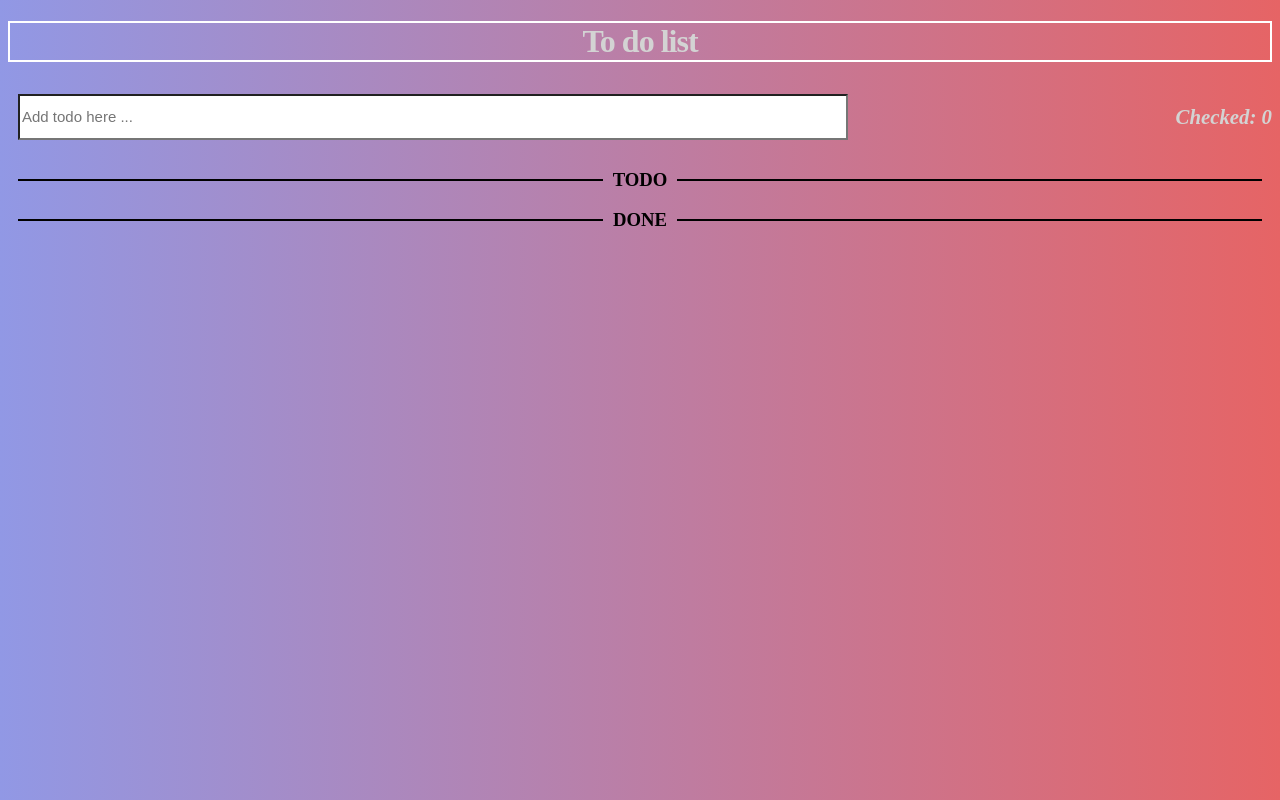
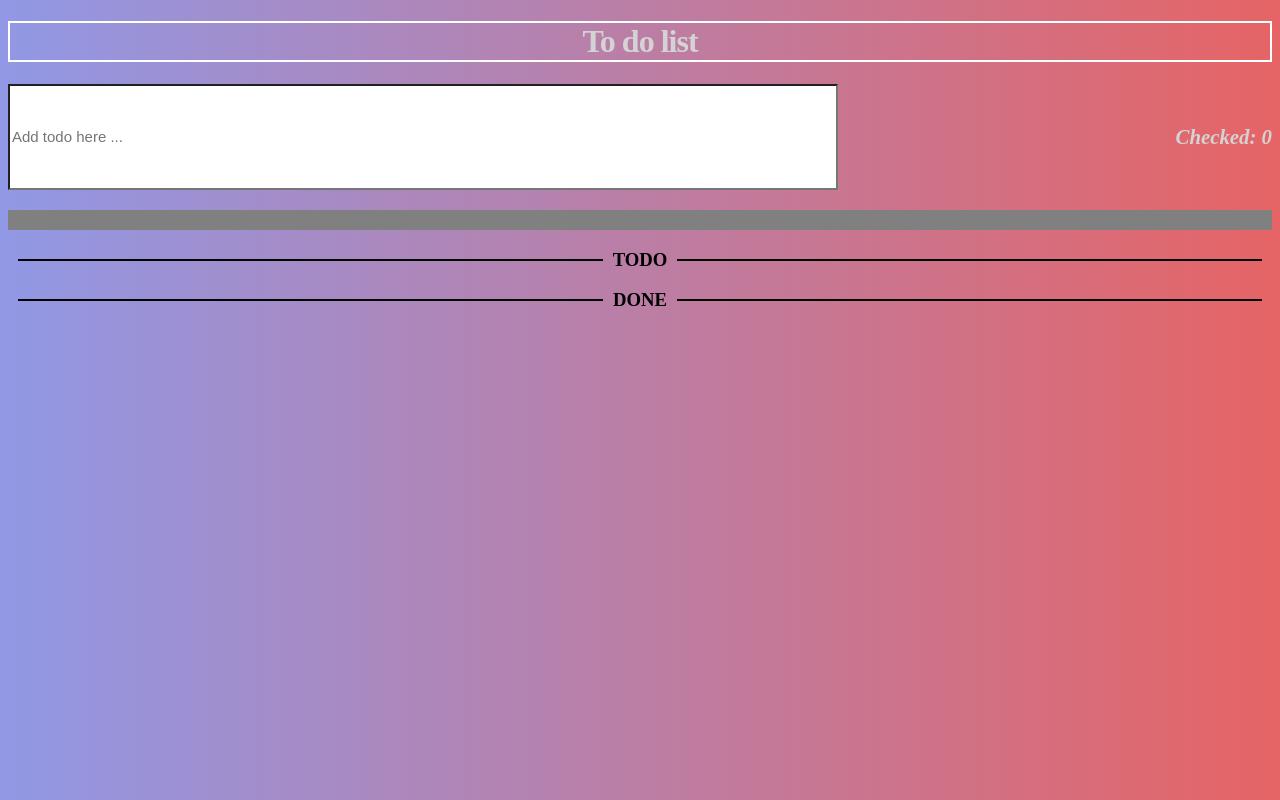
Before and after one commit to CaroSophie/TodoApp-Selfmade, a React (Create React App) app: page / in a window 1280 px wide. Built offline with nearby package versions, Linux system fonts and the light colour scheme.

Commit message:
Progressbar

```diff
--- a/src/App.js
+++ b/src/App.js
@@ -2,10 +2,13 @@ import React, { Component } from 'react'
 import uid from 'uid'
 import Header from './Header'
 import Input from './Input'
+import Counter from './Counter'
 import Todo from './Todo'
 import Delete from './Delete'
-import Counter from './Counter'
+
 import Separator from './Separator'
+import Progressbar from './Progressbar'
+
 import styled from 'styled-components'
 
 const Styleinput = styled.div`
@@ -103,8 +106,15 @@ class App extends Component {
     return this.state.todos.filter(item => item.done).length
   }
 
+  determineProgress() {
+    const { todos } = this.state
+    const doneTodos = todos.filter(t => t.done)
+    return doneTodos.length / todos.length
+  }
+
   render() {
     this.save()
+
     return (
       <div>
         <Header />
@@ -112,6 +122,7 @@ class App extends Component {
           <Input handleKeyUp={this.addTodo} />
           <Counter num={this.counterTodo()} />
         </Styleinput>
+        <Progressbar percentage={this.determineProgress()} />
         <Separator text="TODO" />
         {this.renderTodoList()}
         <Separator text="DONE" />
--- a/src/Input.js
+++ b/src/Input.js
@@ -2,10 +2,9 @@ import React, { Component } from 'react'
 import styled from 'styled-components'
 
 const Writetodo = styled.input`
-  margin: 10px;
   background-color: white;
   font-size: 15px;
-  height: 40px;
+  height: 100px;
   width: 65%;
 
   &:focus {
--- /dev/null
+++ b/src/Progressbar.js
@@ -0,0 +1,26 @@
+import React, { Component } from 'react'
+import styled from 'styled-components'
+
+const Progress = styled.div`
+  height: 20px;
+  background: lightgrey;
+  margin-top: 20px;
+  width: 100%;
+
+  &::after {
+    content: '';
+    display: block;
+    height: 20px;
+    margin-top: 20px;
+    width: ${props => props.percentage * 100}%;
+    background: grey;
+    transition: width 0.3s ease;
+  }
+`
+class Progressbar extends Component {
+  render() {
+    return <Progress percentage={this.props.percentage} />
+  }
+}
+
+export default Progressbar
```
